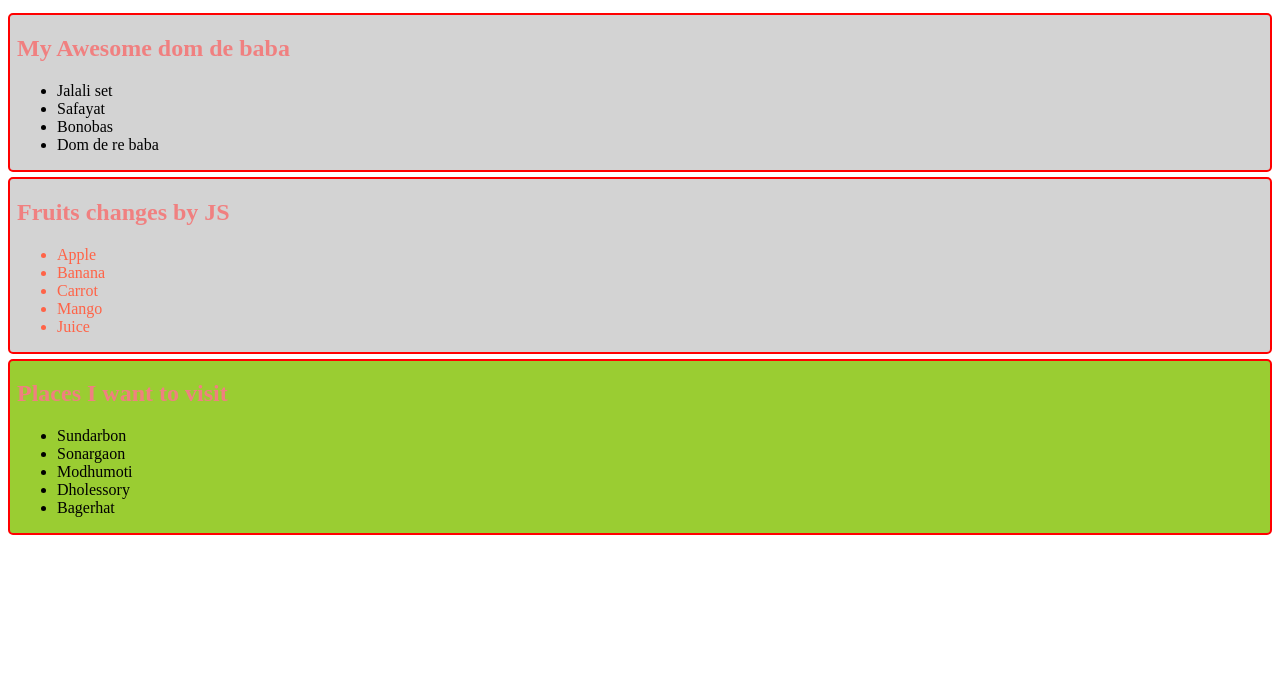
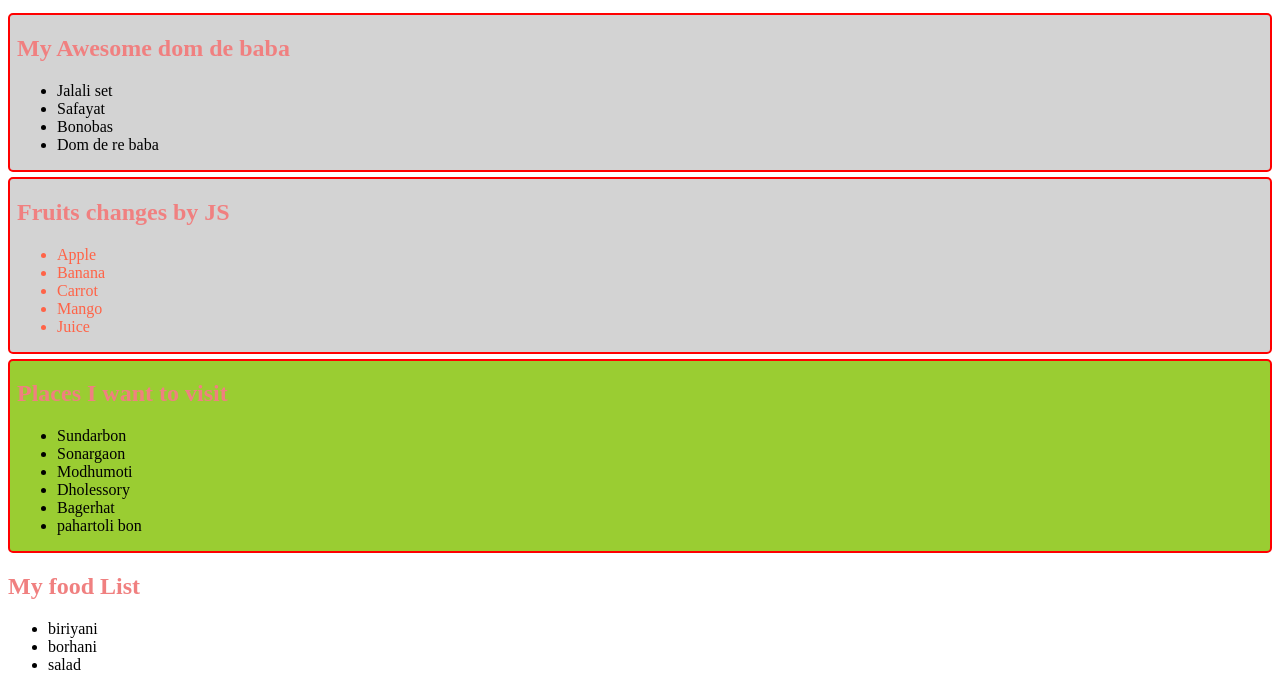
Before and after one commit to raselASrock/tour-of-DOM, a plain HTML site: page index.html in a window 1280 px wide. Shown: the part 119-809 px from the top of the page. Drawn offline with Linux system fonts and the light colour scheme.

Commit message:
another-code

```diff
--- a/index.html
+++ b/index.html
@@ -17,7 +17,7 @@
         <h1>Welcome to my DOM</h1>
         <p>Lorem ipsum dolor sit amet consectetur adipisicing elit. Asperiores vitae, aspernatur impedit excepturi necessitatibus dolorem odit obcaecati ex exercitationem cumque modi nostrum accusamus illum adipisci amet facilis enim dolores provident!</p>
     </header>
-    <main>
+    <main id="main-container" >
         <section>
             <h1>My Awesome dom de baba</h1>
         <ul>
@@ -39,7 +39,7 @@
         </section>
         <section id="places-container">
             <h1 id="places-title">Places I want to visit</h1>
-            <ul>
+            <ul id="places-list">
                 <li class="important-places">Sundarbon</li>
                 <li class="important-places">Sonargaon</li>
                 <li class="important-places">Modhumoti</li>
@@ -50,6 +50,7 @@
     </main>
     <script src="js/dom.js"></script>
     <script src="js/styleJs.js"></script>
+    <script src="js/append.js"></script>
     <script>
         const liCollection = document.getElementsByTagName("li");
         // console.log(liCollection)
--- /dev/null
+++ b/js/append.js
@@ -0,0 +1,33 @@
+//  1. Where to add
+const placesList = document.getElementById("places-list");
+//  2. What to be added
+const li = document.createElement("li");
+li.innerText = "pahartoli bon";
+//  3. Add the child
+placesList.appendChild(li);
+
+// 1. Where to add
+const mainContainer = document.getElementById("main-container");
+//  2. What to be added
+const section = document.createElement("section");
+const h1 = document.createElement("h1");
+h1.innerText = "My food List";
+section.appendChild(h1);
+const ul = document.createElement("ul");
+const li1 = document.createElement("li");
+li1.innerText = "biriyani";
+ul.appendChild(li1);
+
+const li2 = document.createElement("li");
+li2.innerText = "borhani";
+ul.appendChild(li2);
+
+const li3 = document.createElement("li");
+li3.innerText = "salad";
+ul.appendChild(li3);
+section.appendChild(ul)
+
+mainContainer.appendChild(section);
+
+
+// set inner HTML directly
```
